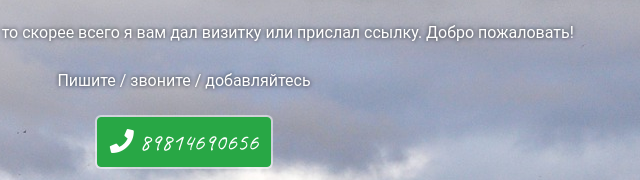
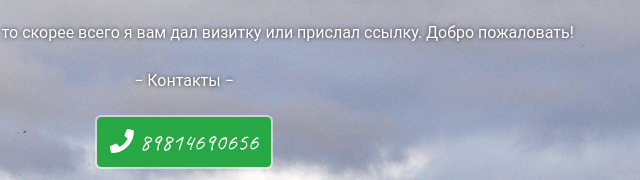
Before and after one commit to VadimCpp/vadimcpp.ru, a website: page index.html in a window 1280 px wide. Shown: the part 169-349 px from the top of the page, 456-1096 px from the left. Drawn offline with nearby package versions, Linux system fonts and the light colour scheme.

Commit message:
Update index.html

```diff
--- a/index.html
+++ b/index.html
@@ -74,7 +74,7 @@
         Если вы читаете этот текст то скорее всего я вам дал визитку или прислал ссылку. Добро пожаловать!
       </p>
       <p class="text-center font-roboto mb-4">
-        Пишите / звоните / добавляйтесь
+        − Контакты −
       </p>
       <p class="text-center">
         <a class="btn btn-success btn-font-large btn-shadow" href="tel:89814690656">
```
